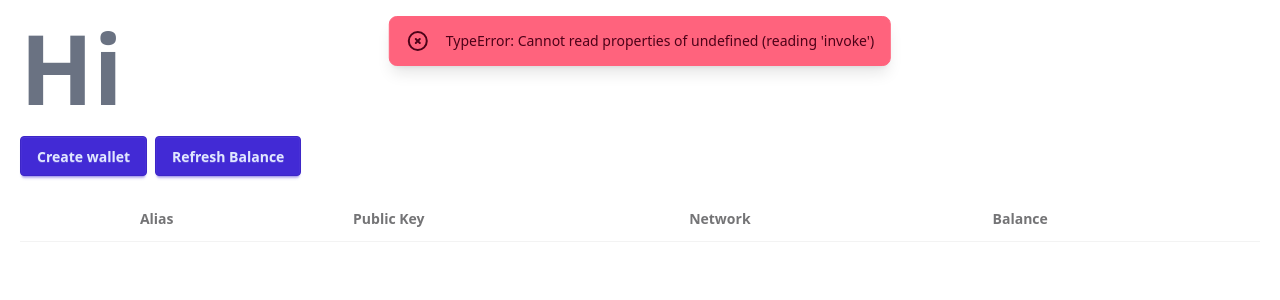
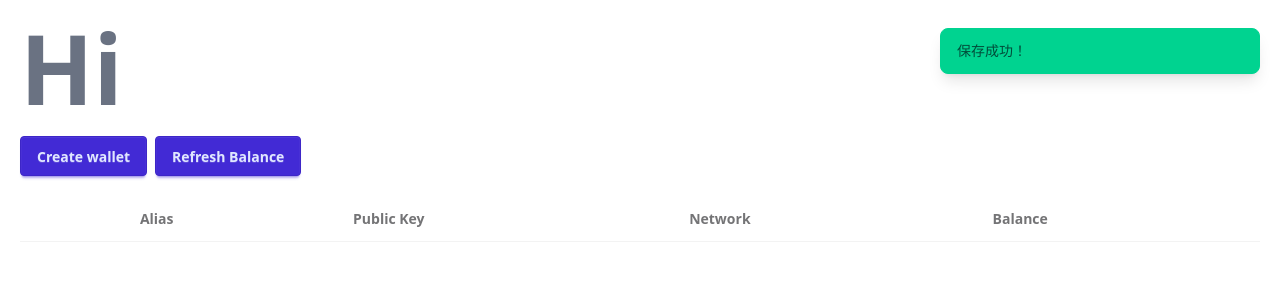
Before and after one commit to tcyeee/PixWallet, a Vue app: page / in a window 1280 px wide. Both pictures are taken after a click on the button "Create wallet". Shown: the top 300 px of the page. Built offline with nearby package versions, Linux system fonts and the light colour scheme.

Commit message:
add notify module

```diff
--- a/package.json
+++ b/package.json
@@ -15,11 +15,13 @@
     "@tauri-apps/plugin-opener": "^2",
     "@tauri-apps/plugin-window": "2.0.0-alpha.1",
     "autoprefixer": "^10.4.21",
+    "pinia": "^3.0.3",
     "tailwindcss": "^4.1.14",
     "vue": "^3.5.13"
   },
   "devDependencies": {
     "@tauri-apps/cli": "^2",
+    "@types/node": "^24.9.1",
     "@vitejs/plugin-vue": "^5.2.1",
     "daisyui": "^5.1.27",
     "typescript": "~5.6.2",
--- a/src/App.vue
+++ b/src/App.vue
@@ -1,9 +1,11 @@
 <template>
+  <GlobalToast />
   <main class="p-5 overflow-y-hidden overflow-x-hidden max-w-full select-none" data-theme="emerald">
     <Wallet />
   </main>
 </template>
 
 <script setup lang="ts">
+import GlobalToast from "@/components/GlobalToast.vue";
 import Wallet from "./pages/wallet/wallet.vue";
 </script>
--- /dev/null
+++ b/src/components/GlobalToast.vue
@@ -0,0 +1,40 @@
+<template>
+  <div class="fixed top-5 right-5 flex flex-col gap-3 z-50">
+    <transition-group name="fade" tag="div">
+      <div v-for="msg in store.messages" :key="msg.id" :class="toastClass(msg.type)" class="alert shadow-lg w-80 mt-2">
+        <span>{{ msg.text }}</span>
+      </div>
+    </transition-group>
+  </div>
+</template>
+
+<script setup lang="ts">
+import { useNotificationStore } from "@/stores/notification";
+
+const store = useNotificationStore();
+
+const toastClass = (type: string) => {
+  switch (type) {
+    case "success":
+      return "alert-success";
+    case "error":
+      return "alert-error";
+    case "warning":
+      return "alert-warning";
+    default:
+      return "alert-info";
+  }
+};
+</script>
+
+<style scoped>
+.fade-enter-active,
+.fade-leave-active {
+  transition: all 0.3s ease;
+}
+.fade-enter-from,
+.fade-leave-to {
+  opacity: 0;
+  transform: translateY(-10px);
+}
+</style>
--- a/src/main.ts
+++ b/src/main.ts
@@ -1,7 +1,10 @@
 import { createApp } from "vue";
+import { createPinia } from "pinia";
 import App from "./App.vue";
 
-// 导入全局样式
 import './assets/global.css';
 
-createApp(App).mount("#app");
+const app = createApp(App);
+const pinia = createPinia();
+app.use(pinia);
+app.mount("#app");
--- a/src/pages/wallet/wallet.vue
+++ b/src/pages/wallet/wallet.vue
@@ -75,6 +75,7 @@
 import { invoke } from "@tauri-apps/api/core";
 import { onMounted, ref } from "vue";
 import { listen } from "@tauri-apps/api/event";
+import { notify } from "@/utils/notify";
 
 // 请求页面初始数据
 onMounted(async () => {
@@ -111,12 +112,13 @@ listen<Array<WalletInfo>>("refresh_balance", (event) => {
 });
 
 async function createWallet() {
-  try {
-    const res = await invoke<Array<WalletInfo>>("create_wallet");
-    walletList.value = res;
-  } catch (e) {
-    showError(e as string);
-  }
+  notify.success("保存成功！");
+  // try {
+  //   const res = await invoke<Array<WalletInfo>>("create_wallet");
+  //   walletList.value = res;
+  // } catch (e) {
+  //   showError(e as string);
+  // }
 }
 
 var selectWallet = ref<WalletInfo>();
--- /dev/null
+++ b/src/stores/notification.ts
@@ -0,0 +1,23 @@
+import { defineStore } from 'pinia'
+
+export const useNotificationStore = defineStore('notification', {
+    state: () => ({
+        messages: [] as {
+            id: number
+            type: 'success' | 'error' | 'warning' | 'info'
+            text: string
+        }[],
+    }),
+    actions: {
+        push(type: 'success' | 'error' | 'warning' | 'info', text: string) {
+            const id = Date.now()
+            this.messages.push({ id, type, text })
+
+            // 自动 3 秒后消失
+            setTimeout(() => this.remove(id), 3000)
+        },
+        remove(id: number) {
+            this.messages = this.messages.filter(m => m.id !== id)
+        },
+    },
+})
--- /dev/null
+++ b/src/utils/notify.ts
@@ -0,0 +1,16 @@
+import { useNotificationStore } from '@/stores/notification'
+
+export const notify = {
+    success(msg: string) {
+        useNotificationStore().push('success', msg)
+    },
+    error(msg: string) {
+        useNotificationStore().push('error', msg)
+    },
+    warning(msg: string) {
+        useNotificationStore().push('warning', msg)
+    },
+    info(msg: string) {
+        useNotificationStore().push('info', msg)
+    },
+}
--- a/tsconfig.json
+++ b/tsconfig.json
@@ -8,6 +8,11 @@
 
     /* Bundler mode */
     "moduleResolution": "bundler",
+    "baseUrl": "./",
+    "paths": {
+      "@/*": ["src/*"]
+    },
+    "types": ["vite/client"],
     "allowImportingTsExtensions": true,
     "resolveJsonModule": true,
     "isolatedModules": true,
--- a/vite.config.ts
+++ b/vite.config.ts
@@ -1,16 +1,23 @@
 import { defineConfig } from "vite";
 import vue from "@vitejs/plugin-vue";
 import tailwindcss from '@tailwindcss/vite'
+import path from 'path'
+import { fileURLToPath } from 'url'
 
-// @ts-expect-error process is a nodejs global
 const host = process.env.TAURI_DEV_HOST;
+const __filename = fileURLToPath(import.meta.url)
+const __dirname = path.dirname(__filename)
 
-// https://vite.dev/config/
 export default defineConfig(async () => ({
   plugins: [
     vue(),
     tailwindcss()
   ],
+  resolve: {
+    alias: {
+      '@': path.resolve(__dirname, './src')
+    }
+  },
 
   // Vite options tailored for Tauri development and only applied in `tauri dev` or `tauri build`
   //
```
Also changed, not shown: 1 other file (tests, documents, lock files or other folders).
